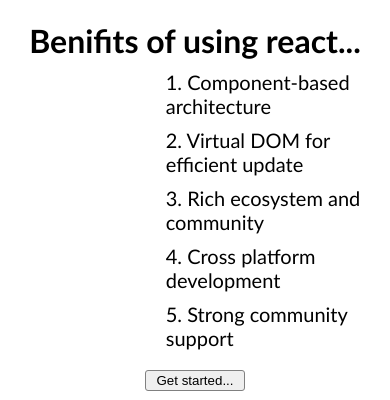
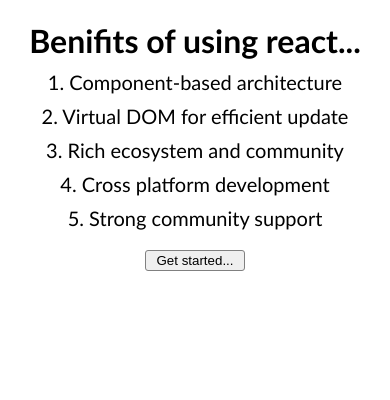
Before and after one commit to Deva127-dot/react-practice, a React (Create React App) app: page / in a window 390 px wide. Shown: the part 269-669 px from the top of the page. Built offline with nearby package versions, Linux system fonts and the light colour scheme.

Commit message:
media query add

```diff
--- a/src/components/Assignment1/assignment1.module.css
+++ b/src/components/Assignment1/assignment1.module.css
@@ -32,3 +32,11 @@
     cursor: pointer;
     margin-top: 10px;
 }
+@media  (max-width:1700px){
+    .sub_main{
+        display: block;
+        justify-content: flex-start;
+        text-align: center;
+        margin-left: 0px;
+    }
+}
```
